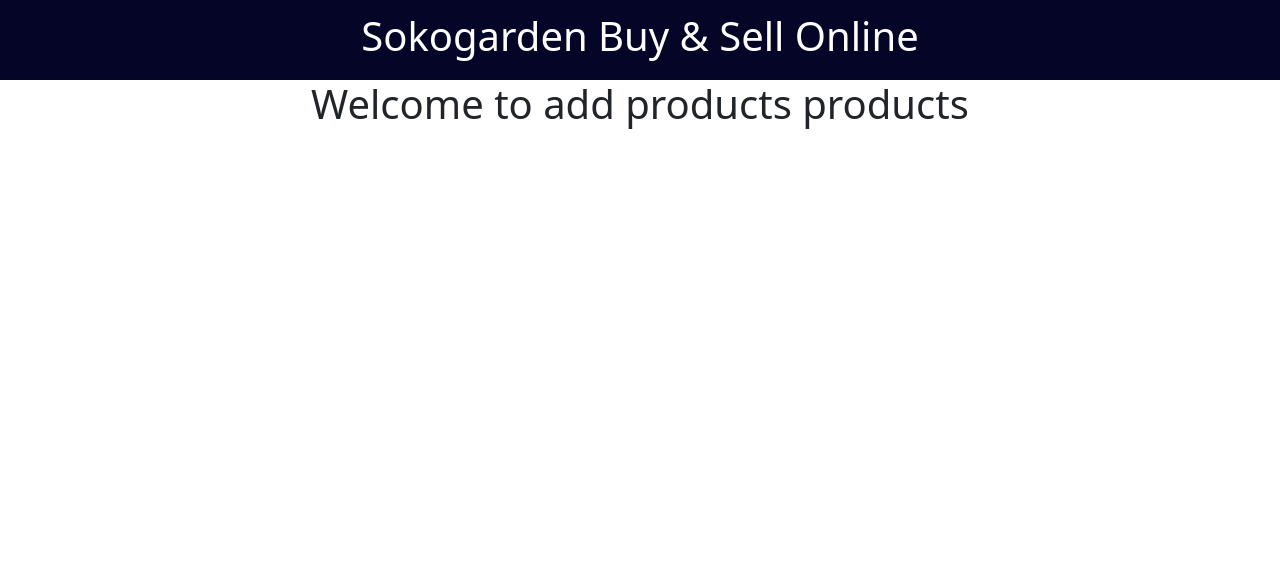
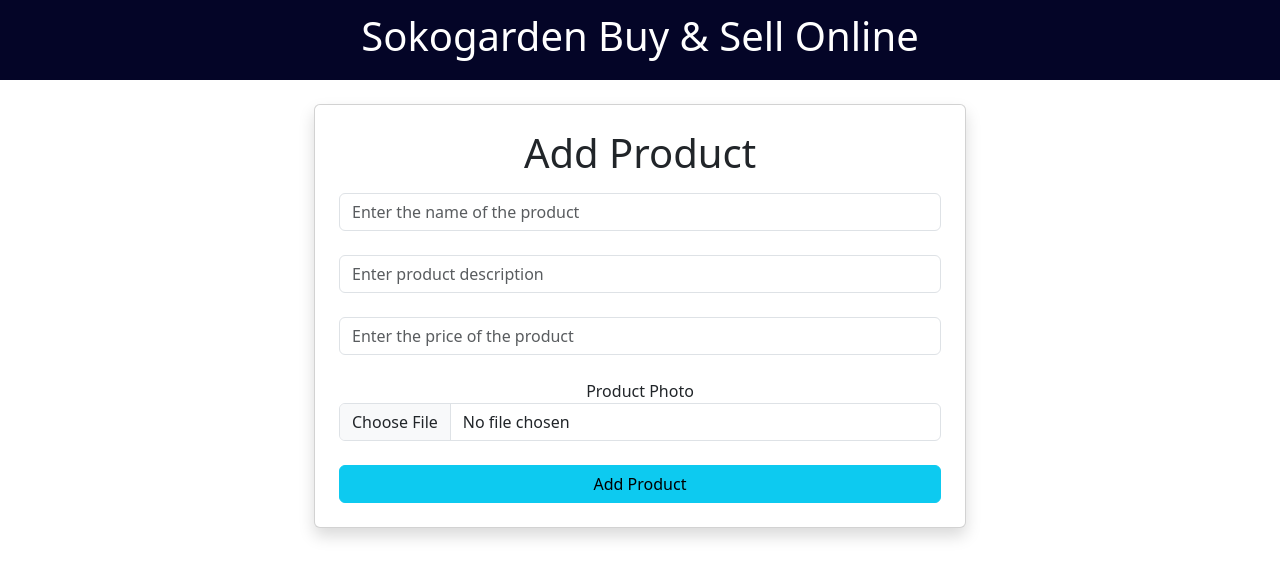
Before and after one commit to bkipngetich848-sketch/sokogardebapp, a React (Create React App) app: page /addproduct in a window 1280 px wide. Shown: the top 578 px of the page. Built offline with nearby package versions, Linux system fonts and the light colour scheme.

Commit message:
addproduct new

```diff
--- a/src/components/Addproduct.jsx
+++ b/src/components/Addproduct.jsx
@@ -1,11 +1,120 @@
-import React from 'react'
+import axios from "axios";
+import React, { useState } from "react";
 
 const Addproducts = () => {
+  // Product hooks
+  const [product_name, setProductName] = useState("");
+  const [product_description, setProductDescription] = useState("");
+  const [product_cost, setProductCost] = useState("");
+  const [product_photo, setProductPhoto] = useState(null);
+
+  // Status hooks
+  const [loading, setLoading] = useState("");
+  const [success, setSuccess] = useState("");
+  const [error, setError] = useState("");
+
+  // Submit function
+  const handlesubmit = async (e) => {
+    e.preventDefault();
+
+    setLoading("Please wait...");
+    setSuccess("");
+    setError("");
+
+    try {
+      // Create FormData object
+      const formdata = new FormData();
+
+      formdata.append("product_name", product_name);
+      formdata.append("product_description", product_description);
+      formdata.append("product_cost", product_cost);
+      formdata.append("photo", product_photo);
+
+      // Send data to API
+      const response = await axios.post(
+        "https://tikwet.alwaysdata.net/api/addproduct",
+        formdata
+      );
+
+      console.log(response.data);
+
+      setLoading("");
+      setSuccess("Product added successfully!");
+
+      // Clear form
+      setProductName("");
+      setProductDescription("");
+      setProductCost("");
+      setProductPhoto();
+    }
+
+    catch (error) {
+      console.error(err);
+
+      setLoading("");
+      setError("Failed to add product. Please try again.");
+    }
+  };
+
   return (
-    <div>
-      <h1>Welcome to add products products</h1>
+    <div className="row justify-content-center mt-4">
+      <div className="col-md-6 p-4 card shadow">
+        <h1>Add Product</h1>
+
+        <form onSubmit={handlesubmit}>
+          <h4 className="text-info">{loading}</h4>
+          <h4 className="text-success">{success}</h4>
+          <h4 className="text-danger">{error}</h4>
+
+          {/* product name */}
+          <input
+            type="text"
+            placeholder="Enter the name of the product"
+            value={product_name}
+            onChange={(e) => setProductName(e.target.value)}
+            className="form-control"
+            required
+          />
+          <br />
+
+           {/* product description */}
+          <input
+            type="text"
+            placeholder="Enter product description"
+            value={product_description}
+            onChange={(e) => setProductDescription(e.target.value)}
+            className="form-control"
+            required
+          />
+          <br />
+
+          <input
+            type="number"
+            placeholder="Enter the price of the product"
+            value={product_cost}
+            onChange={(e) => setProductCost(e.target.value)}
+            className="form-control"
+            required
+          />
+          <br />
+
+          <label>Product Photo</label>
+          <input
+            type="file"
+            accept="image/*"
+            onChange={(e) => setProductPhoto(e.target.files[0])}
+            className="form-control" />
+          <br />
+
+          <input
+            type="submit"
+            value="Add Product"
+            className="btn btn-info w-100"
+          />
+        </form>
+      </div>
     </div>
-  )
-}
+  );
+};
 
-export default Addproducts
+export default Addproducts;
--- a/src/components/Signin.jsx
+++ b/src/components/Signin.jsx
@@ -1,5 +1,6 @@
 import axios from 'axios'
 import React, { useState } from 'react'
+import { useNavigate } from 'react-router-dom'
 
 const Signin = () => {
 
@@ -10,7 +11,13 @@
   // step3 declare three hooks
   const[loading,setLoading]=useState("")
   const[success,setSuccess]=useState("")
-  const[error,setError]=useState("")
+  const[Error,setError]=useState("")
+
+  // step 13: create a used navigate hook tha will enable you redirect users to a npage page after
+  // successful login in
+  const navigate= useNavigate()
+
+
 
   // create a function to handle a submit action
   const handlesubmit=async(e)=>{
@@ -39,11 +46,13 @@
 
   // step12: by use of an if statement check whether they is a success ressage given back as a response from the hosted api, if they is rit means the user as enter corerect details and he/she redirected to another page if they no message given back, responce give a responce to the user meaning the detail he enter are incorrect.
   if(response.data.success ==="welcome"){
-    setSuccess("Login Success")
+    // setSuccess("Login Success")
+    // below we redirect our user to home page
+    navigate("/")
 
   }
   else{
-    setSuccess("Login unsuccessful")
+    setError("Login unsuccessful")
   }
   }
    catch(error){
```
